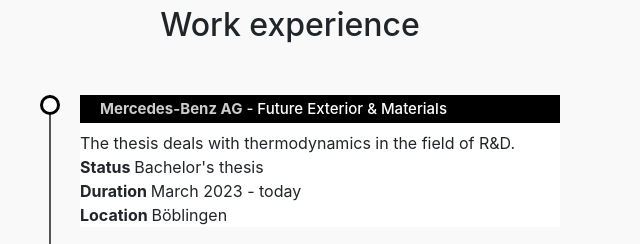
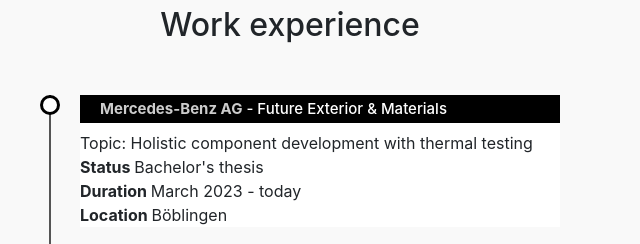
Before and after one commit to VanessaRathke/VanessaRathke, a plain HTML site: page index.html in a window 1280 px wide. Shown: the part 2120-2364 px from the top of the page, 635-1275 px from the left. Drawn offline with nearby package versions, Linux system fonts and the light colour scheme.

Commit message:
update thema

```diff
--- a/index.html
+++ b/index.html
@@ -211,7 +211,7 @@
 						<ul class="timeline">
 							<li>
 								<h4><span>Mercedes-Benz AG</span> - Future Exterior & Materials</h4>
-								<p>The thesis deals with thermodynamics in the field of R&D.<br>
+								<p>Topic: Holistic component development with thermal testing<br>
 									<b>Status </b>Bachelor's thesis<br>
 									<b>Duration </b>March 2023 - today<br>
 									<b>Location </b>Böblingen
```
